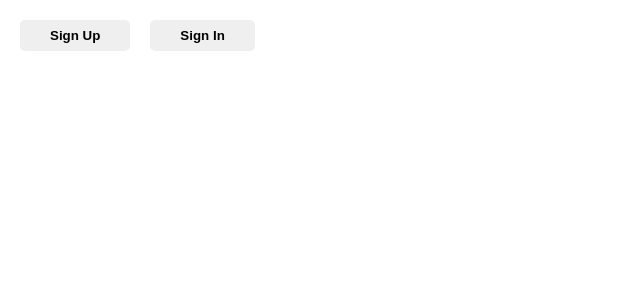
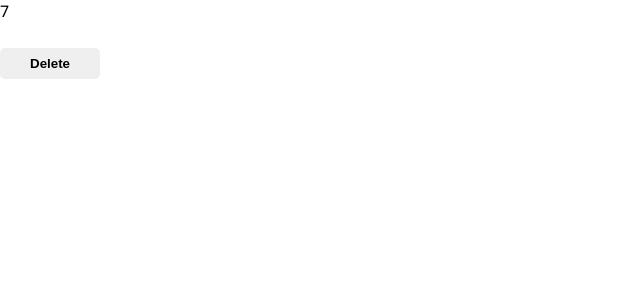
Before and after one commit to Aharon86/my-app, a React app: page / in a window 1280 px wide. Shown: the top 300 px of the page, without its empty margins (0-640 px from the left). Built offline with nearby package versions, Linux system fonts and the light colour scheme.

Commit message:
change lifecycle

```diff
--- a/src/App.js
+++ b/src/App.js
@@ -4,7 +4,7 @@ import React, { Component } from 'react';
 // import InputRef from "./ref/InputRef";
 import Home from "./form-registration/Home";
 // import Lifecycle from "./Lifecycle/Lifecycle";
-// import Increment from './lifecycle_1/Increment';
+import Increment from './lifecycle_1/Increment';
 // import ChangeNumber from './popup/ChangeNumber';
 
 class App extends Component {
@@ -12,9 +12,9 @@ class App extends Component {
     return (
       // <Project />
       // <InputRef />
-      <Home />
+      // <Home />
       // <Lifecycle />
-      // <Increment />
+      <Increment />
       // <ChangeNumber />
     );
   }
--- a/src/lifecycle_1/Number.js
+++ b/src/lifecycle_1/Number.js
@@ -10,11 +10,24 @@ class Number extends Component{
     componentDidMount() {
         this.interval = setInterval(this.incr, 1000);
     }
-    componentWillUpdate(){
-        console.log(1)
+    componentDidUpdate(prevProps, prevState, snapshot){
+
+        console.log(prevState.i, this.state.i, snapshot)
     }
     componentWillUnmount(){
         clearInterval(this.interval);
+    }
+
+    // shouldComponentUpdate(nextProps, nextState){
+    //     if (nextState.i !== this.state.i) {
+    //         return true;
+    //     }
+    //     return false;
+    // }
+
+    getSnapshotBeforeUpdate(prevProps, prevState){
+        console.log('snapshhot');
+        return 'kk';
     }
     render() {
         return (
```
Also changed, not shown: 1 other file (tests, documents, lock files or other folders).
